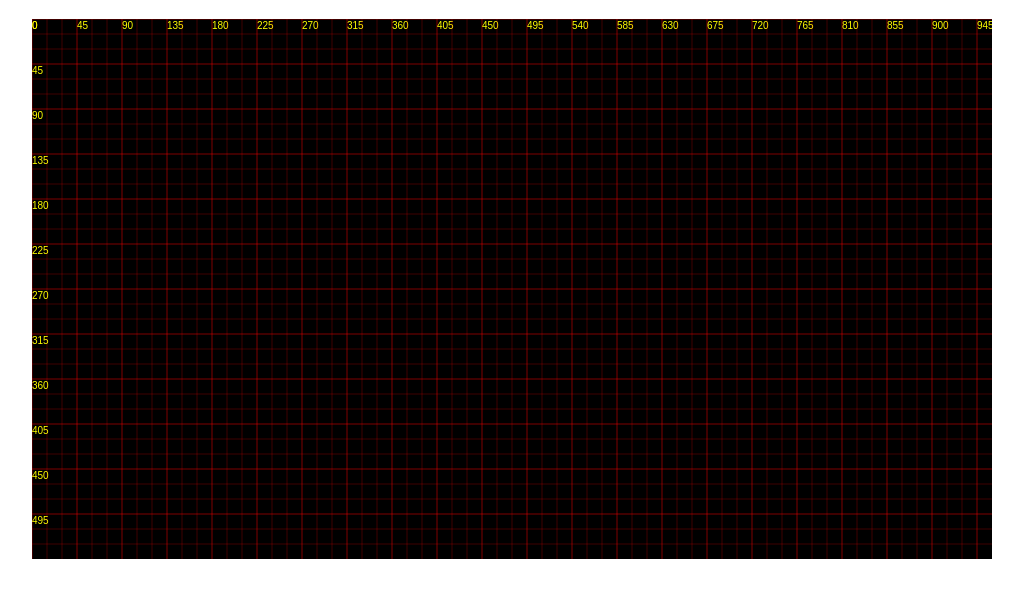
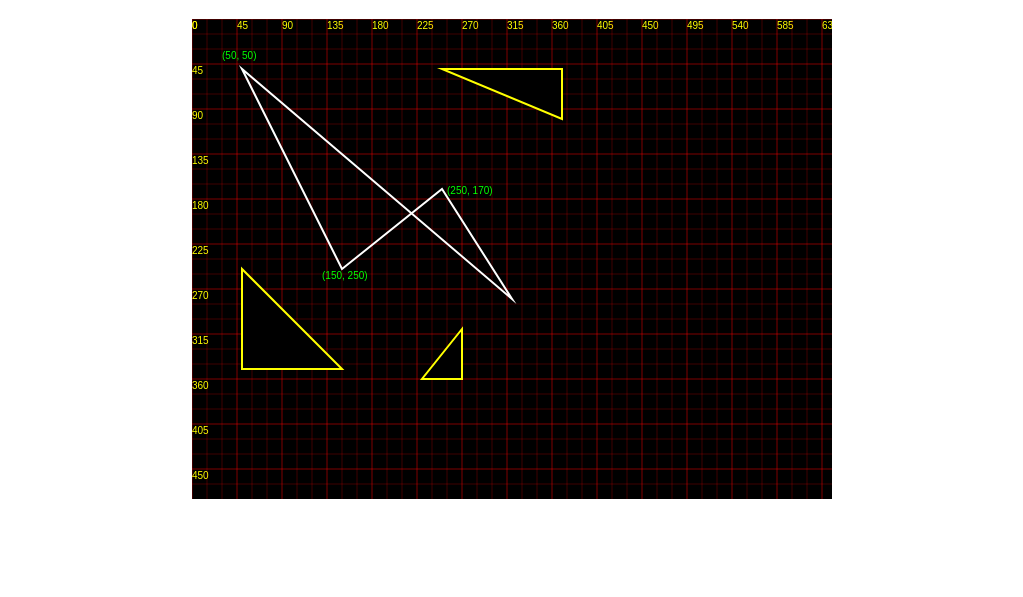
Before and after one commit to Ambial/Asteroids-Clone, a plain HTML site: page index.html in a window 1280 px wide. Shown: the part 61-658 px from the top of the page, without its empty margins (128-1151 px from the left). Drawn offline with Linux system fonts and the light colour scheme.

Commit message:
Chapter-2-6

```diff
--- a/index.html
+++ b/index.html
@@ -12,7 +12,7 @@
 
 <body>
     <h1>Getting started with the canvas</h1>
-    <canvas id="asteroidz-canvas" width="960" height="540">
+    <canvas id="asteroidz-canvas" width="640" height="480">
 
     </canvas>
 </body>
--- a/script/main.js
+++ b/script/main.js
@@ -4,3 +4,42 @@ let canvas = document.getElementById("asteroidz-canvas");
 const context = canvas.getContext("2d");
 
 drawGrid(context, 15, 45, 'red', 'yellow');
+
+context.beginPath();
+context.strokeStyle = "#FFFFFF";
+context.fillStyle = "#00FF00";
+context.lineWidth = 2;
+context.moveTo(50, 50);
+context.lineTo(150, 250);
+context.lineTo(250, 170);
+context.lineTo(320, 280);
+
+context.closePath();
+
+context.stroke();
+context.fillText("(50, 50)", 30, 40);
+context.fillText("(150, 250)", 130, 260);
+context.fillText("(250, 170)", 255, 175);
+
+// context.fill();
+
+context.beginPath()
+context.moveTo(50, 250);
+context.lineTo(50, 350);
+context.lineTo(150, 350);
+context.closePath();
+
+context.moveTo(230, 360);
+context.lineTo(270, 360);
+context.lineTo(270, 310);
+context.closePath();
+
+context.moveTo(250, 50);
+context.lineTo(370, 50);
+context.lineTo(370, 100);
+context.closePath();
+
+context.strokeStyle = "#FFFF00";
+context.fillStyle = "#000000";
+context.fill();
+context.stroke();
```
